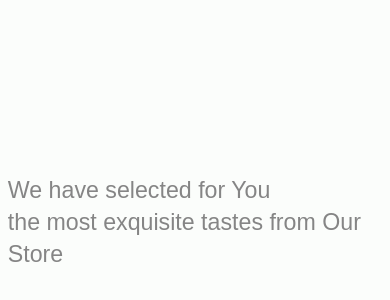
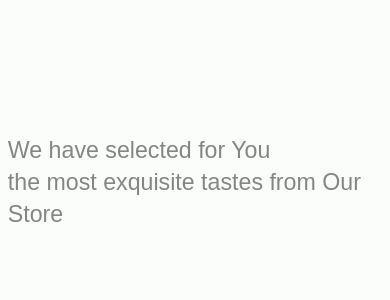
Before and after one commit to GNGscr/IceOfCream, a Next.js app: page /components/Menu in a window 390 px wide. Shown: the part 46-346 px from the top of the page. Built offline with nearby package versions, Linux system fonts and the light colour scheme.

Commit message:
main txt height mobile

```diff
--- a/styles/globals.css
+++ b/styles/globals.css
@@ -1371,6 +1371,9 @@ h4 {
   .hamburger > img#hamburger {
     scale: 1.5;
   }
+  .main-text {
+    margin-top: 7.5rem;
+  }
   .navbar {
     width: 100%;
     height: 94vh;
```
